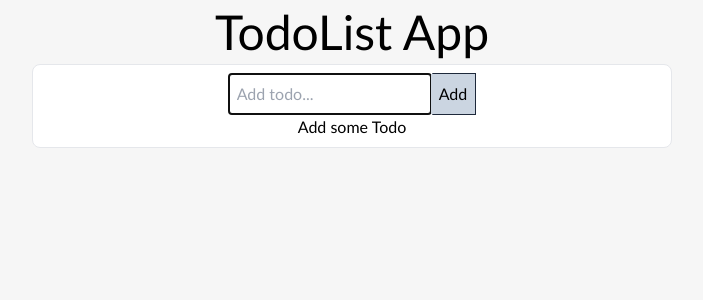
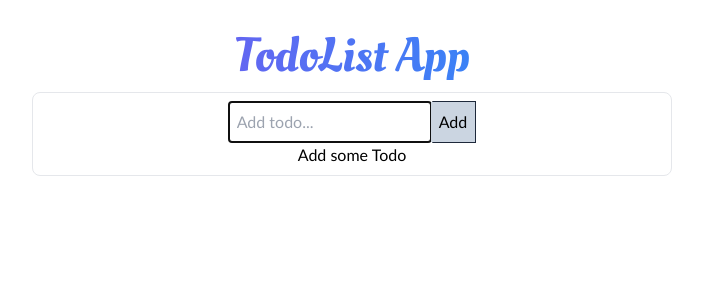
Before and after one commit to Sinac0de/Todo-List-ReactJs, a React (Create React App) app: page / in a window 1280 px wide. Shown: the top 300 px of the page, without its empty margins (288-991 px from the left). Built offline with nearby package versions, Linux system fonts and the light colour scheme.

Commit message:
Add font-family and style the header

```diff
--- a/src/App.js
+++ b/src/App.js
@@ -3,7 +3,9 @@ import TodoApp from "./components/TodoApp";
 const App = () => {
   return (
     <div className="flex flex-col items-center">
-      <h1 className="m-2 text-5xl">TodoList App</h1>
+      <h1 className="mx-2 mt-8 mb-3 font-Oleo text-5xl text-transparent bg-gradient-to-r from-indigo-500 to-blue-500 bg-clip-text">
+        TodoList App
+      </h1>
       <TodoApp />
     </div>
   );
--- a/src/index.css
+++ b/src/index.css
@@ -1,3 +1,5 @@
+@import url("https://fonts.googleapis.com/css2?family=Oleo+Script&display=swap");
+
 @tailwind base;
 @tailwind components;
 @tailwind utilities;
@@ -9,6 +11,6 @@
 }
 
 body {
-  background-color: #f6f6f6;
+  /* background-color: #f6f6f6; */
   font-family: "Gill Sans", "Gill Sans MT", Calibri, "Trebuchet MS", sans-serif;
 }
--- a/tailwind.config.js
+++ b/tailwind.config.js
@@ -3,6 +3,9 @@ module.exports = {
   content: ["./src/**/*.{js,jsx,ts,tsx}"],
   theme: {
     extend: {},
+    fontFamily: {
+      Oleo: ["Oleo Script", "cursive"],
+    },
   },
   plugins: [],
 };
```
